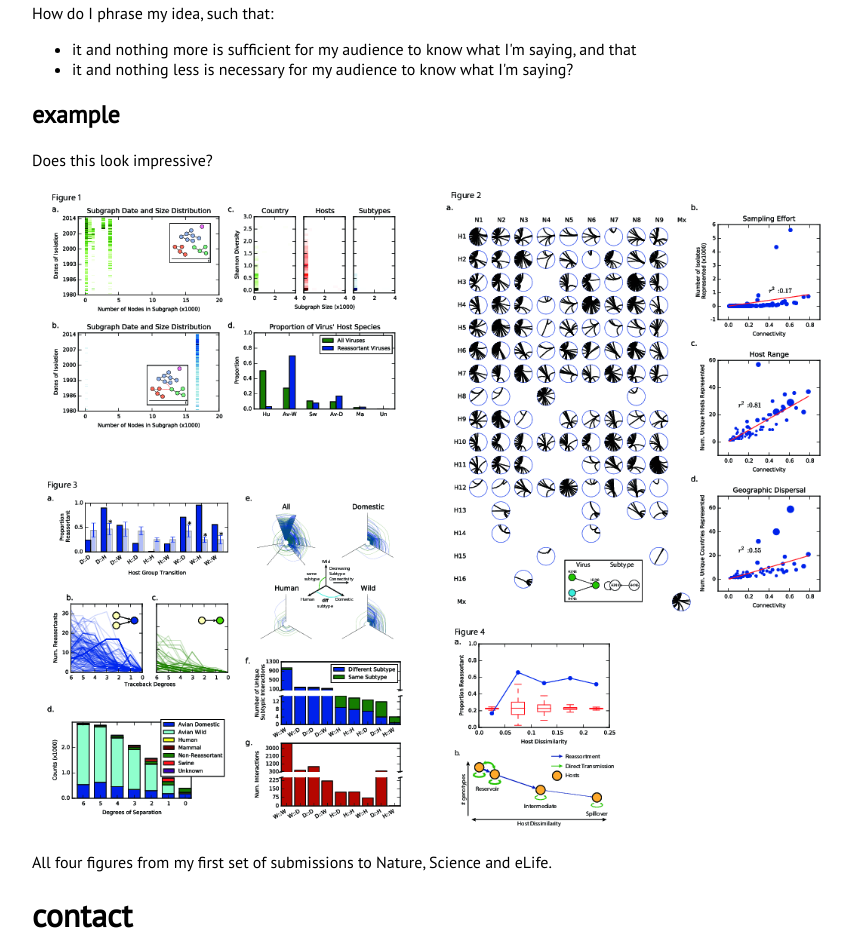
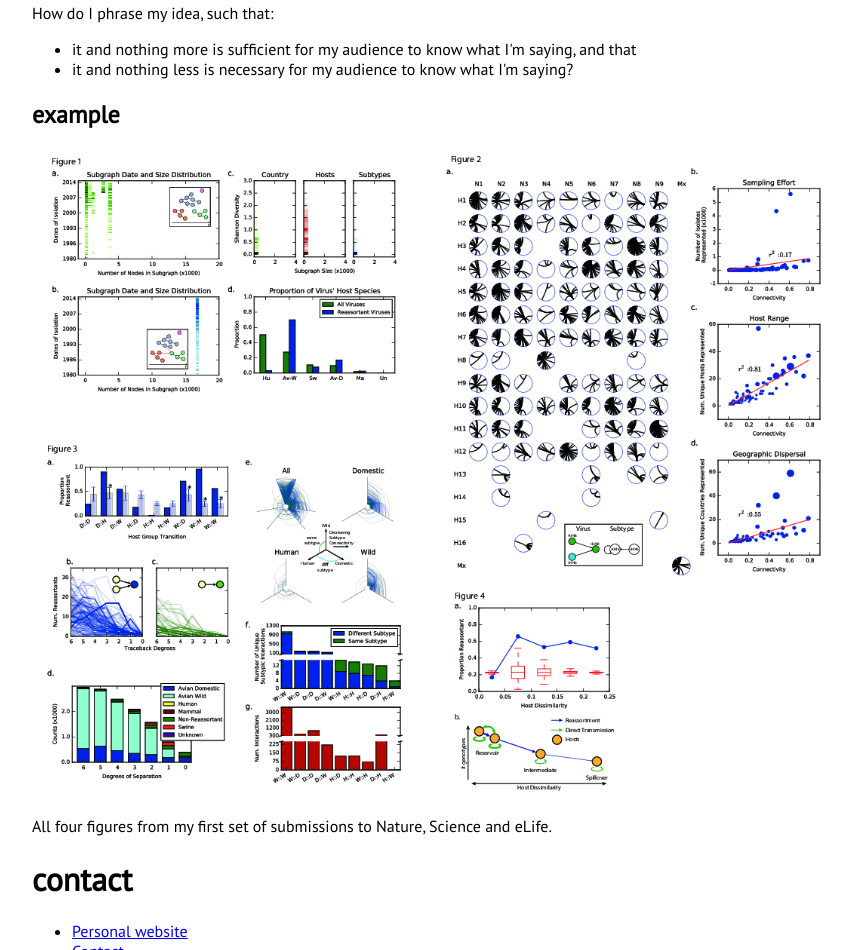
Before and after one commit to ericmjl/art-of-effective-scientific-communication, a plain HTML site: page index.html in a window 1280 px wide. Shown: the part 1347-2297 px from the top of the page, without its empty margins (8-860 px from the left). Drawn offline with Linux system fonts and the light colour scheme.

Commit message:
updated slides

```diff
--- a/index.html
+++ b/index.html
@@ -68,7 +68,6 @@
 <li>it and nothing less is necessary for my audience to know what I'm saying?</li>
 </ul>
 <h2 id="example">example</h2>
-<p>Does this look impressive?</p>
 <div class="figure">
 <img src="./figures/four-figures.png" alt="All four figures from my first set of submissions to Nature, Science and eLife." id="figures" class="class" width="800" />
 <p class="caption">All four figures from my first set of submissions to Nature, Science and eLife.</p>
```
Also changed, not shown: slides.html (+0 -1 lines), 2 other files.
